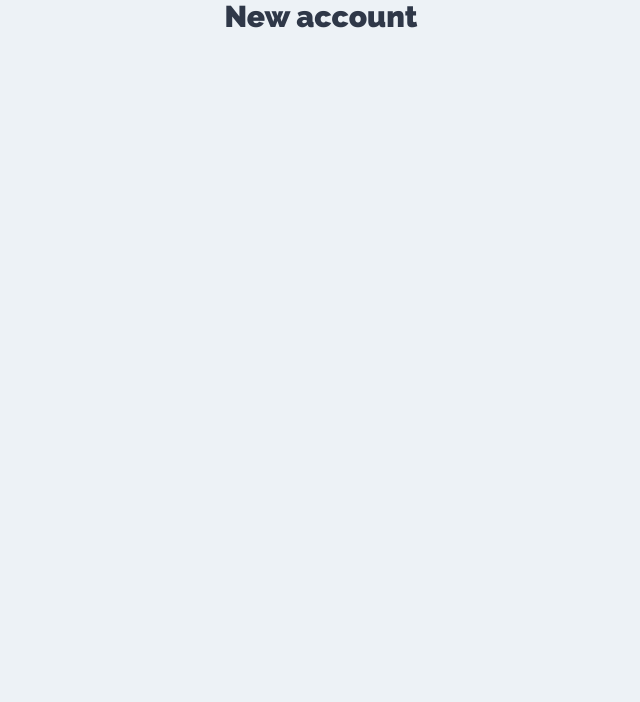
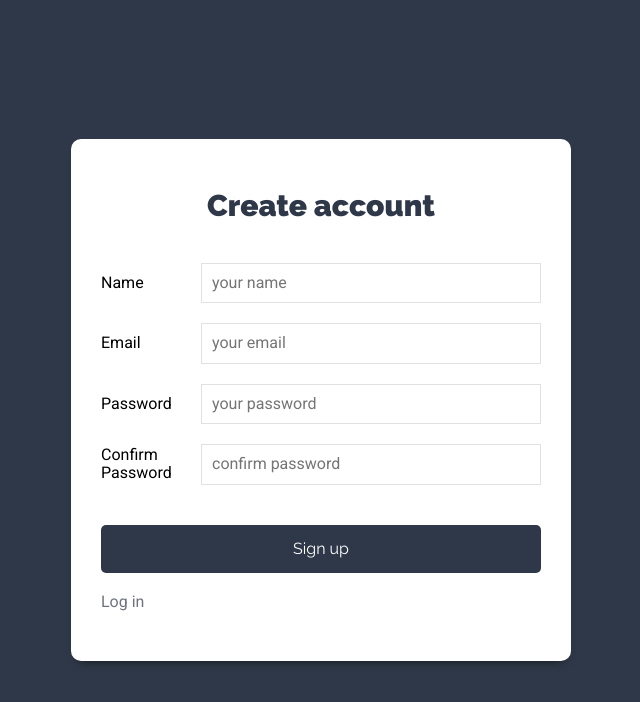
Before and after one commit to david-portilla/merntasks, a React (Create React App) app in the folder client/: page /register in a window 1280 px wide. Shown: the top 702 px of the page, without its empty margins (319-959 px from the left). Built offline with nearby package versions, Linux system fonts and the light colour scheme.

Commit message:
adding New Account form

```diff
--- a/client/src/components/auth/NewAccount.js
+++ b/client/src/components/auth/NewAccount.js
@@ -1,7 +1,91 @@
-import React from "react";
+import React, { useState } from "react";
+import { Link } from "react-router-dom";
 
 const NewAccount = () => {
-  return <h1>New account</h1>;
+  const [user, setUser] = useState({
+    name: "",
+    email: "",
+    password: "",
+    confirm: "",
+  });
+
+  const { name, email, password, confirm } = user;
+
+  const onChange = (e) => {
+    setUser({
+      ...user,
+      [e.target.name]: e.target.value,
+    });
+  };
+
+  const handleSubmit = (e) => {
+    e.preventDefault();
+  };
+
+  return (
+    <div className="form-usuario">
+      <div className="contenedor-form sombra-dark">
+        <h1>Create account</h1>
+        <form onSubmit={handleSubmit}>
+          <div className="campo-form">
+            <label htmlFor="name">Name</label>
+            <input
+              type="text"
+              name="name"
+              id="name"
+              value={name}
+              placeholder="your name"
+              onChange={onChange}
+            />
+          </div>
+          <div className="campo-form">
+            <label htmlFor="email">Email</label>
+            <input
+              type="email"
+              name="email"
+              id="email"
+              value={email}
+              placeholder="your email"
+              onChange={onChange}
+            />
+          </div>
+          <div className="campo-form">
+            <label htmlFor="password">Password</label>
+            <input
+              type="password"
+              name="password"
+              id="password"
+              value={password}
+              placeholder="your password"
+              onChange={onChange}
+            />
+          </div>
+          <div className="campo-form">
+            <label htmlFor="confirm">Confirm Password</label>
+            <input
+              type="password"
+              name="confirm"
+              id="confirm"
+              value={confirm}
+              placeholder="confirm password"
+              onChange={onChange}
+            />
+          </div>
+          <div className="campo-form">
+            <input
+              type="submit"
+              value="Sign up"
+              className="btn btn-primario btn-block"
+            />
+          </div>
+        </form>
+
+        <Link to={"/"} className="enlace-cuenta">
+          Log in
+        </Link>
+      </div>
+    </div>
+  );
 };
 
 export default NewAccount;
```
